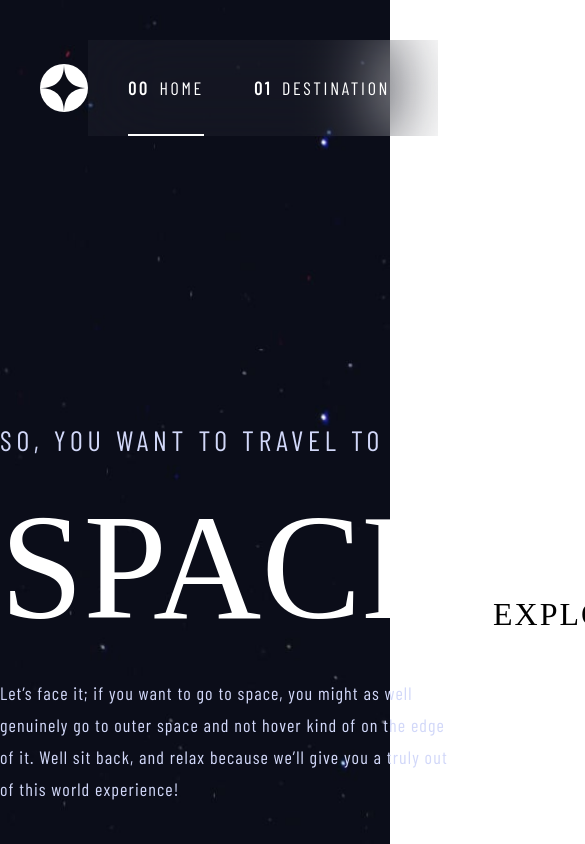
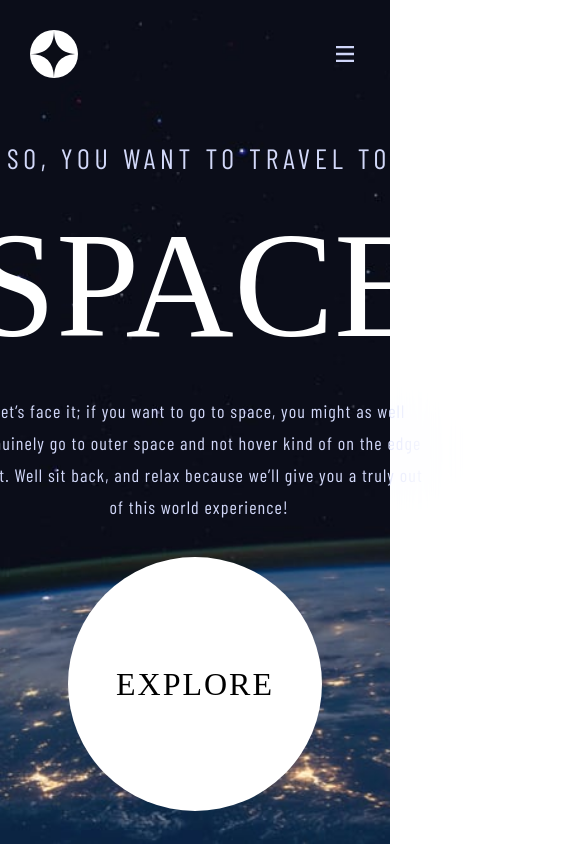
Before and after one commit to kacperborowieckb/space-tourism-website, a React (Vite) app: page / in a window 390 px wide. Shown: the top 844 px of the page, 585 px wide, since content can reach past the window. Built offline with nearby package versions, Linux system fonts and the light colour scheme; a web font is replaced by a local one.

Commit message:
hamburger nav

```diff
--- a/src/components/header/Header.jsx
+++ b/src/components/header/Header.jsx
@@ -1,9 +1,11 @@
 import { useNavigate } from 'react-router';
 import Nav from '../nav/Nav';
 import './header.scss';
+import { useState } from 'react';
 
 const Header = () => {
   const navigate = useNavigate();
+  const [openNav, setOpenNav] = useState(false);
 
   return (
     <header className="header">
@@ -14,7 +16,15 @@ const Header = () => {
         onClick={() => navigate('/')}
       />
       <div className="header__line"></div>
-      <Nav />
+      <button
+        className="header__open"
+        onClick={() => {
+          setOpenNav(true);
+        }}
+      >
+        <img src="/shared/icon-hamburger.svg" alt="open nav icon" />
+      </button>
+      <Nav openNav={openNav} setOpenNav={setOpenNav} />
     </header>
   );
 };
--- a/src/components/header/header.scss
+++ b/src/components/header/header.scss
@@ -18,4 +18,26 @@
     transform: translateX(1.5rem);
     z-index: 1;
   }
+
+  & &__open {
+    display: none;
+    background: transparent;
+    border: none;
+  }
+
+  @media (max-width: 1000px) {
+    padding: 0;
+    padding-left: 40px;
+
+    & &__line {
+      opacity: 0;
+    }
+  }
+
+  @media (max-width: 768px) {
+    padding: 30px;
+    & &__open {
+      display: block;
+    }
+  }
 }
--- a/src/components/nav/Nav.jsx
+++ b/src/components/nav/Nav.jsx
@@ -1,12 +1,17 @@
-import { useState } from 'react';
 import './nav.scss';
 import { NavLink } from 'react-router-dom';
 
-const Nav = () => {
-  const [currentPage, setCurrentPage] = useState('/');
-
+const Nav = ({ openNav, setOpenNav }) => {
   return (
-    <nav className="nav">
+    <nav className="nav" style={{ transform: openNav ? 'translateX(0%)' : '' }}>
+      <button
+        className="nav__close"
+        onClick={() => {
+          setOpenNav(false);
+        }}
+      >
+        <img src="/shared/icon-close.svg" alt="close nav icon" />
+      </button>
       <ul className="nav__list">
         <li className="nav__list-item">
           <NavLink to={'/'} className={({ isActive }) => (isActive ? 'nav__active' : '')}>
--- a/src/components/nav/nav.scss
+++ b/src/components/nav/nav.scss
@@ -50,4 +50,38 @@
     padding-right: 10px;
     font-weight: var(--fw-bold);
   }
+
+  & &__close {
+    display: none;
+    margin: 2rem;
+    margin-left: auto;
+    background: transparent;
+    border: none;
+  }
+
+  @media (max-width: 768px) {
+    position: absolute;
+    height: 100vh;
+    right: 0%;
+    top: 0%;
+    width: 70%;
+    transform: translateX(100%);
+    transition: transform 0.75s ease;
+
+    & &__list {
+      flex-direction: column;
+    }
+
+    & &__list-item {
+      height: 48px;
+    }
+
+    & &__list-item > a {
+      width: min-content;
+    }
+
+    & &__close {
+      display: block;
+    }
+  }
 }
--- a/src/pages/Home/home.scss
+++ b/src/pages/Home/home.scss
@@ -65,11 +65,19 @@
     box-shadow: 0px 0px 0px 88px var(--clr-main-button-hover);
   }
 
-  // @media (max-width: 1200px) {
-  //   background-image: url('/home/background-home-tablet.jpg');
-  // }
+  @media (max-width: 1000px) {
+    background-image: url('/home/background-home-tablet.jpg');
+    text-align: center;
 
-  // @media (max-width: 768px) {
-  //   background-image: url('/home/background-home-mobile.jpg');
-  // }
+    & &__content {
+      flex-direction: column;
+      align-items: center;
+      justify-content: space-around;
+      height: 85%;
+    }
+  }
+
+  @media (max-width: 500px) {
+    background-image: url('/home/background-home-mobile.jpg');
+  }
 }
--- a/src/styles/_global.scss
+++ b/src/styles/_global.scss
@@ -22,4 +22,8 @@ main {
   background-size: cover;
   background-repeat: no-repeat;
   padding-bottom: 10%;
+
+  @media (max-width: 1000px) {
+    padding-bottom: 1rem;
+  }
 }
```
